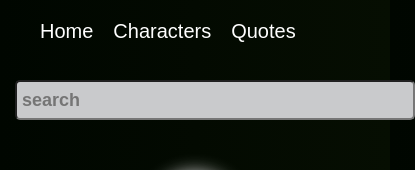
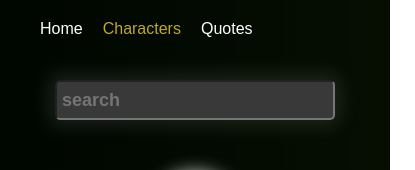
Before and after one commit to vvaleri/breakingbad, a React (Create React App) app: page /characters in a window 390 px wide. Shown: the top 170 px of the page, 415 px wide, since content can reach past the window. Built offline with nearby package versions, Linux system fonts and the light colour scheme; no server answers; a web font is replaced by a local one.

Commit message:
Style: search component, responsive all pages

```diff
--- a/src/components/CharactersItem.js
+++ b/src/components/CharactersItem.js
@@ -1,5 +1,4 @@
 import React, { useState, useEffect, useRef } from 'react';
-
 import {ItemContainer, ItemButton, ItemContent, ItemTitle, ItemText} from './styles/CharactersItem.style';
 
 
@@ -29,20 +28,21 @@ export function CharactersItem({item}) {
     return(
      <ItemContainer className={toggleActive ? 'active' : ''} ref={itemRef}>
 
-          <img src={item.img} alt=''/>
+          <img src={item.img} alt={item.portrayed}/>
 
           <ItemButton onClick={isToggle} className={toggleActive ? 'active' : ''}><img src="/img/fly.svg" alt="icon green fly"/></ItemButton>
 
           {toggleActive &&
-               <ItemContent >
-               <ItemTitle>{item.name}</ItemTitle>
-               <hr/>
-               <ItemText>
-                    <p>nickname: {item.nickname}</p>
-                    <p>actor: {item.portrayed}</p>
-                    <p>status: {item.status}</p>
-               </ItemText>
-          </ItemContent>
+               <ItemContent>
+                    <ItemTitle>{item.name}</ItemTitle>
+                    <hr/>
+                    <ItemText>
+                         <p><span>nickname:</span> {item.nickname}</p>
+                         <p><span>occupation:</span> {item.occupation[0]} {item.occupation[1] ? `| ` + `${item.occupation[1]}` : ''}</p>
+                         <p><span>status:</span> {item.status}</p>
+                         <p><span>actor:</span> {item.portrayed}</p>
+                    </ItemText>
+               </ItemContent>
           }
 
      </ItemContainer>
--- a/src/components/Menu.js
+++ b/src/components/Menu.js
@@ -15,7 +15,7 @@ export function Menu() {
             <MenuItems>
                 {menuItems.map(item =>
                     <Item key={item.name}>
-                        <NavLink to={item.to}>{item.name}</NavLink>
+                        <NavLink exact to={item.to}>{item.name}</NavLink>
                     </Item>)}
             </MenuItems>
         </nav>
--- a/src/components/styles/CharactersItem.style.js
+++ b/src/components/styles/CharactersItem.style.js
@@ -3,6 +3,10 @@ import styled, {keyframes} from 'styled-components/macro';
 const ItemContainer = styled.div`
 position: relative;
 transition: 0.5s;
+
+@media(max-width: 425px) {
+    padding: 0 20px;
+}
 
 img {
      object-fit: cover;
@@ -53,15 +57,20 @@ const ItemButton = styled.button`
     background-color: rgba(255, 255, 255, 0);
     appearance: none;
     outline-color: #1E552E;
+    transition: 0.4s;
 
     &.active {
         background-color: #fff;
+        transition: 0.4s;
     }
 
     /* img {
         animation: ${flying} 4s infinite;
     } */
 
+    @media(max-width: 425px) {
+        left: 20px;
+    }
 
 `
 
@@ -77,20 +86,10 @@ const ItemContent = styled.div`
     align-items: center;
     background-color: #1a1a1a;
     z-index: 8;
-    /* opacity: 0;
-    visibility: hidden;
-
-
-    &.active {
-
-        opacity: 1;
-        visibility: visible;
-    } */
 
     hr {
         width: 200px;
         margin: 0 0 20px 0;
-
     }
 
 `
@@ -99,12 +98,28 @@ const ItemTitle = styled.p`
     margin: 0 0 10px 0;
     font-size: 22px;
     letter-spacing: 1.5px;
-    font-weight: bold;
+    font-weight: 700;
+    text-align: center;
 `
 
 const ItemText = styled.div`
     display: flex;
     flex-direction: column;
+    padding: 0 20px;
+    line-height: 23px;
+
+    p {
+        margin: 0 0 10px 0;
+
+        :last-child {
+            margin: 0;
+        }
+    }
+
+    span {
+        font-weight: 700;
+        color: #C9CACC;
+    }
 `
 
 
--- a/src/components/styles/CharactersList.style.js
+++ b/src/components/styles/CharactersList.style.js
@@ -5,7 +5,9 @@ const ListContainer = styled.div`
     grid-template-columns: repeat(auto-fit, minmax(250px, 1fr));
     grid-gap: 25px;
 
-
+    @media(max-width: 425px) {
+        grid-gap: 35px;
+    }
 `
 
 export {ListContainer}
--- a/src/components/styles/Menu.style.js
+++ b/src/components/styles/Menu.style.js
@@ -14,9 +14,22 @@ const Item = styled.li`
     margin: 0 20px 0 0;
     list-style: none;
     font-size: 20px;
+
+    @media(max-width: 425px) {
+        font-size: 16px;
+    }
+
     :last-child {
         margin: 0;
     }
 
+    a {
+
+        &.active {
+            color: #BFA82B;
+
+        }
+    }
+
 `
 export {MenuItems, Item}
--- a/src/components/styles/Quotes.style.js
+++ b/src/components/styles/Quotes.style.js
@@ -23,13 +23,13 @@ const QuotesText = styled.div`
     font-family: 'Play Regular', sans-serif;
 
     p {
-        &:first-child {
+        :first-child {
             margin: 0 0 20px 0;
             text-align: center;
             line-height: 35px;
         }
 
-        &:last-child {
+        :last-child {
             display: flex;
             justify-content: flex-end;
         }
@@ -39,7 +39,7 @@ const QuotesText = styled.div`
         font-size: 16px;
 
         p {
-            &:first-child {
+            :first-child {
                 line-height: 25px;
             }
         }
@@ -65,7 +65,7 @@ const QuotesButton = styled.button`
     transition: 0.7s;
     cursor: pointer;
 
-    &:focus {
+    :focus {
         outline: none;
         box-shadow: 0px 0px 18px 7px rgba(255, 255, 255, 0.9);
         transition: 0.7s;
--- a/src/components/styles/Search.style.js
+++ b/src/components/styles/Search.style.js
@@ -10,12 +10,21 @@ const Input = styled.input`
     padding: 10px 0 10px 5px;
     font-size: 18px;
     font-weight: 700;
-    color: git#0f2106;
-    background-color: #C9CACC;
+    color: #0f2106;
+    background-color: #3a3939;
+    box-shadow: 0px 0px 18px 7px rgba(235, 235, 236, 0.1);
     border-radius: 5px;
+    transition: 0.3s;
+
+    @media(max-width: 425px) {
+        width: 280px;
+    }
 
     :focus {
         background-color: #ffffff;
+        outline: none;
+        box-shadow: 0px 0px 18px 7px rgba(255, 255, 255, 0.4);
+        transition: 0.3s;
     }
 `
 
```
